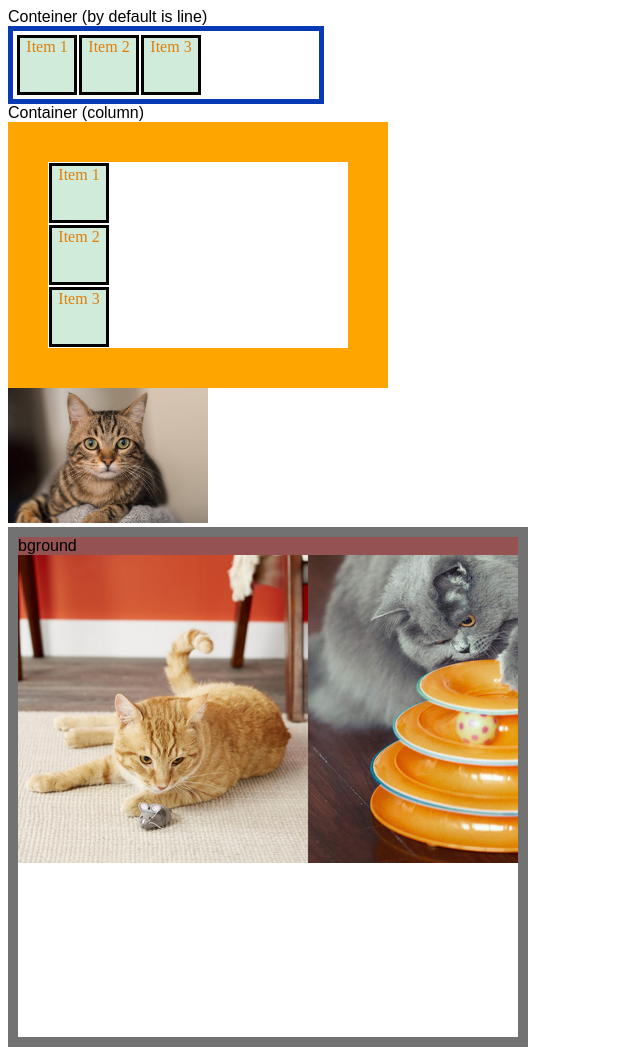
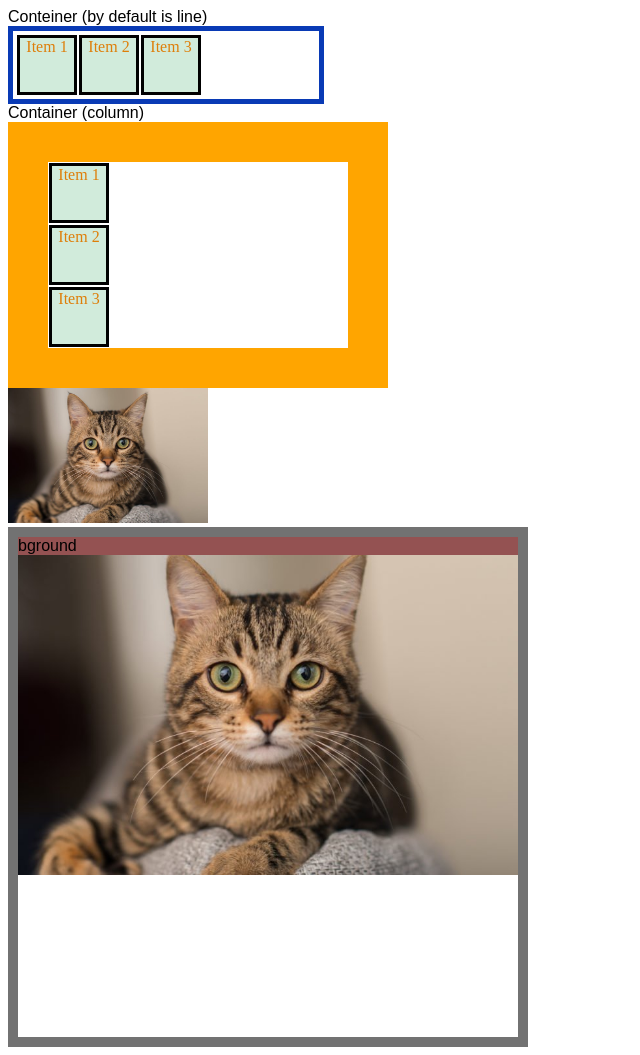
Before and after one commit to 4zorbin/NewCSS, a plain HTML site: page index.html in a window 1280 px wide. Shown: the whole page, without its empty margins (0-640 px from the left). Drawn offline with Linux system fonts and the light colour scheme.

Commit message:
img size done

```diff
--- a/style.css
+++ b/style.css
@@ -44,10 +44,9 @@ p {
     border: solid rgb(114, 114, 114) 10px;
     width: 500px;
     height: 500px;
-    background-image: url(fdf13733-6915-4126-84c5-45a1f5e2b275-best-cat-gifts-2019.png);
-    margin-block: 0;
+    background-image: url(cat-10-e1573844975155-768x519.jpg) ;
+    background-repeat: no-repeat;
 
     padding: 0;
-    background-size: auto;
-    background-repeat: no-repeat;
+    background-size: contain;
     }
```
